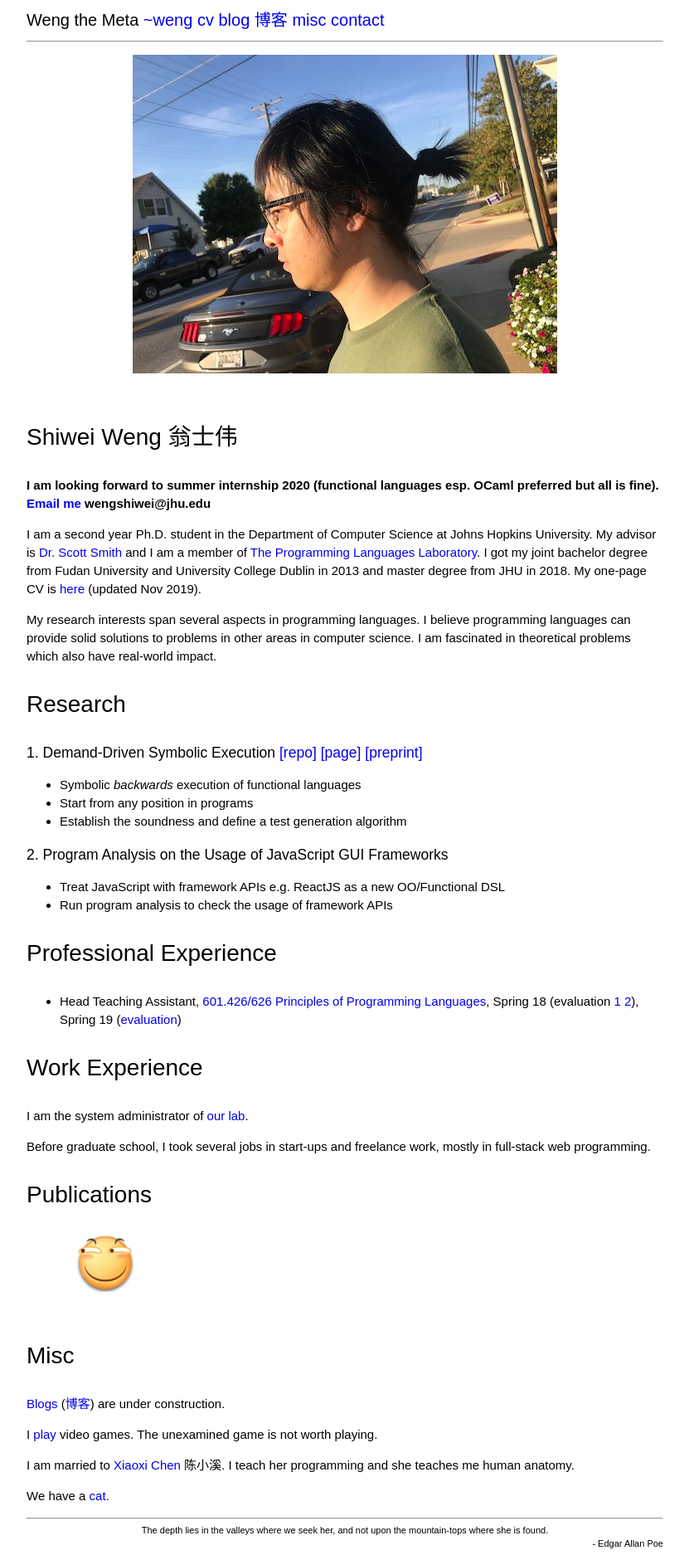
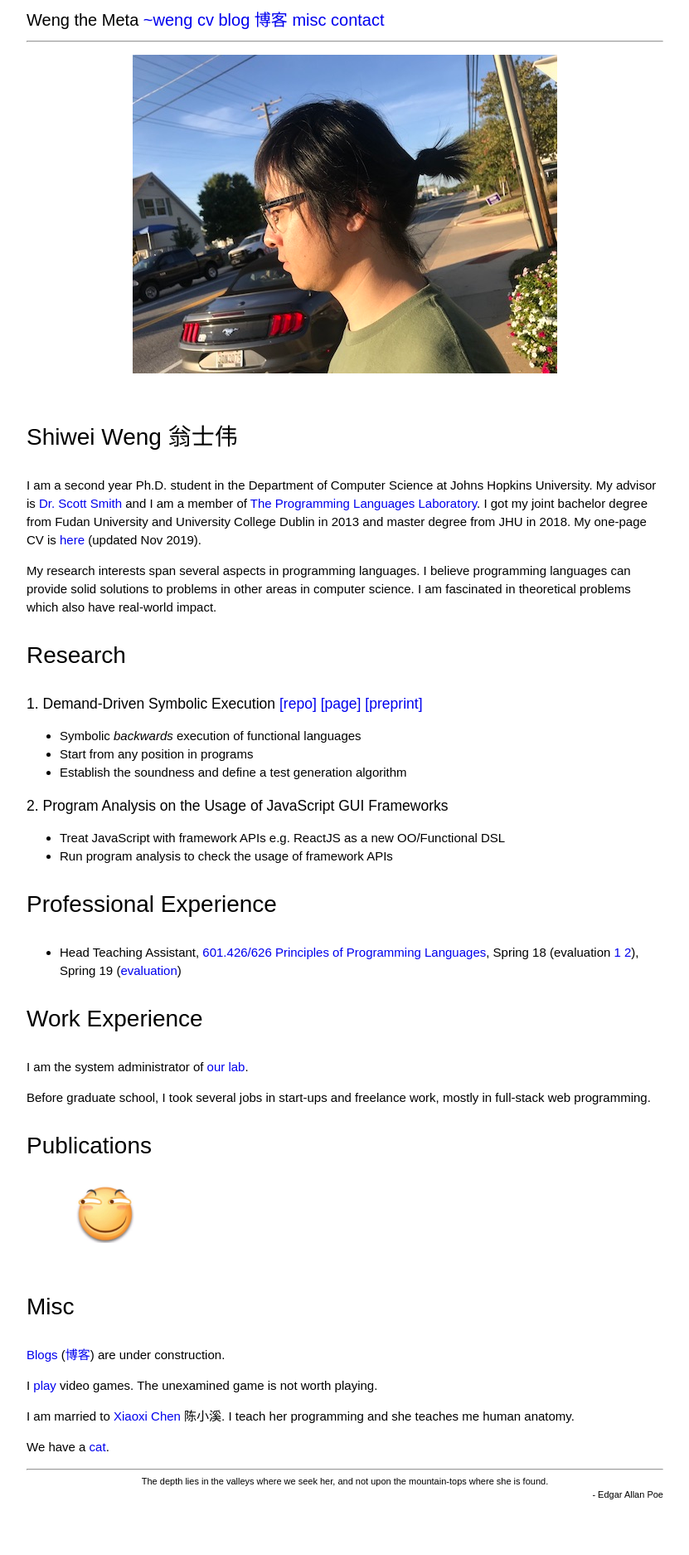
Before and after one commit to wengshiwei/wengshiwei.github.io, a Jekyll site: the page built from index.md, in a window 1280 px wide. Shown: the whole page at 83% size, without its empty margins (224-1055 px from the left). Built offline with Jekyll 4.4.1, drawn with Linux system fonts in a browser that asks for light colours; after the commit the page ends 1815 px from its top, so only the background shows below that.

Commit message:
update job wanted info

```diff
--- a/index.md
+++ b/index.md
@@ -11,7 +11,7 @@ category:
 
 ## Shiwei Weng 翁士伟
 
-**I am looking forward to summer internship 2020 (functional languages esp. OCaml preferred but all is fine). <a href="mailto:wengshiwei@jhu.edu">Email me</a> wengshiwei@jhu.edu**
+<!-- ~~**I am looking forward to summer internship 2020 (functional languages esp. OCaml preferred but all is fine). <a href="mailto:wengshiwei@jhu.edu">Email me</a> wengshiwei@jhu.edu**~~ -->
 
 I am a second year Ph.D. student in the Department of Computer Science at Johns Hopkins University. My advisor is [Dr. Scott Smith](https://www.cs.jhu.edu/~scott/) and I am a member of [The Programming Languages Laboratory](http://pl.cs.jhu.edu/). I got my joint bachelor degree from Fudan University and University College Dublin in 2013 and master degree from JHU in 2018. My one-page CV is [here](/assets/pdf/CV_shiwei_weng_JHU_year2_PhD_summer_internship.pdf) (updated Nov 2019).
 
```
Also changed, not shown: 1 other file.
